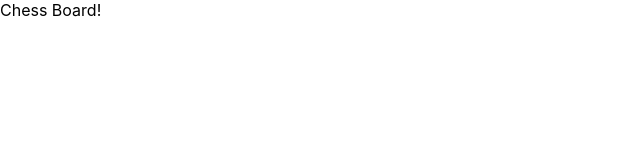
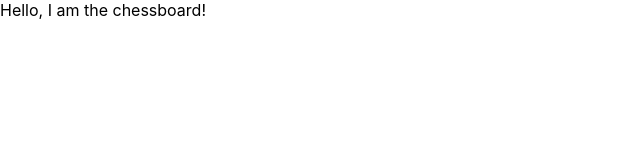
Before and after one commit to Zuha-SB/ReactJS-Chess, a React (Create React App) app in the folder chess-app/: page / in a window 1280 px wide. Shown: the top 160 px of the page, without its empty margins (0-640 px from the left). Built offline with nearby package versions, Linux system fonts and the light colour scheme.

Commit message:
Connected chessboard component to main

```diff
--- a/chess-app/src/App.tsx
+++ b/chess-app/src/App.tsx
@@ -1,9 +1,10 @@
 import './App.css';
+import Chessboard from './components/Chessboard';
 
 function App() {
   return (
     <div>
-      Chess Board!
+      <Chessboard/>
     </div>
   );
 }
```
